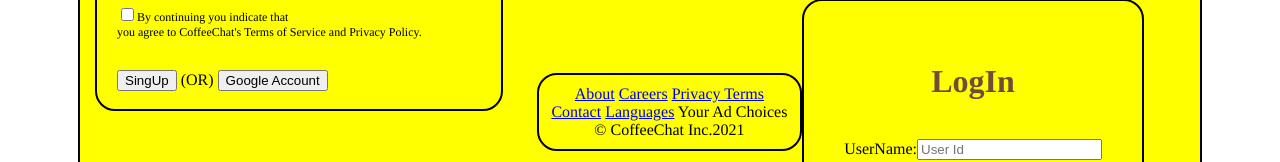
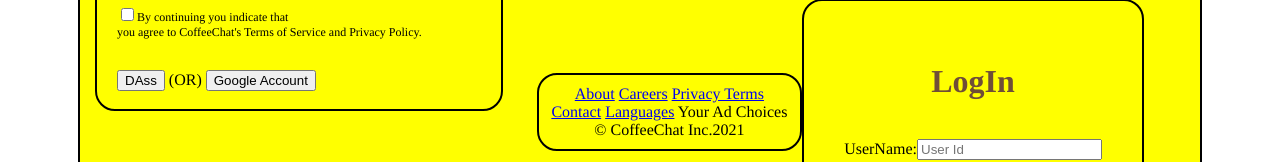
Before and after one commit to Prashanthvmech/CoffeeMusic, a plain HTML site: page index.html in a window 1280 px wide. Shown: the part 419-581 px from the top of the page. Drawn offline with Linux system fonts and the light colour scheme.

Commit message:
Button Changed

```diff
--- a/index.html
+++ b/index.html
@@ -35,7 +35,7 @@
 
 			  <p style="font-size:12px;"><input type="checkbox">By continuing you indicate that<br> you agree to CoffeeChat's Terms of Service and Privacy Policy.
 		        </p><br>
-		      <button>SingUp</button>
+		      <button>DAss</button>
 
 					 (OR)
 
```
